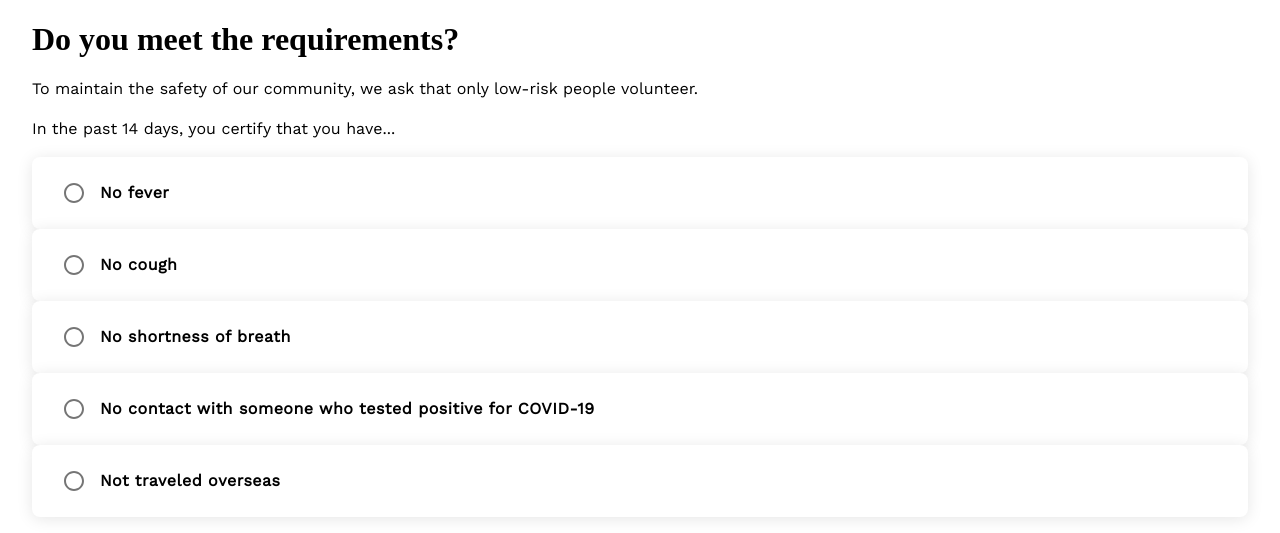
After one commit to amnahhashmi/shield, a Django app: page /volunteer in a window 1280 px wide. The commit adds this page. Shown: the part 317-850 px from the top of the page. Run offline with Django 3.2, Linux system fonts and the light colour scheme.

Commit message:
set up paging

```diff
--- a/errand_matcher/static/errand_matcher/requirements.css
+++ b/errand_matcher/static/errand_matcher/begin-signup.css
@@ -1,6 +1,10 @@
 /*volunteer-requirements.css*/
 div {
 	padding: 8px 24px;
+}
+
+.page {
+	padding: 0px 0px;
 }
 
 .subhead {
--- a/errand_matcher/static/errand_matcher/requirements.js
+++ b/errand_matcher/static/errand_matcher/begin-signup.js
@@ -1,4 +1,4 @@
-// requirements.js
+// begin-signup.js
 // script for 'requirements' endpoint
 // SV: TODO
 
@@ -12,7 +12,12 @@ $(document).ready(function() {
     		// Show affirmative
        		$('.affirmative').css('display','flex')
        		$('.affirmative').focus()
-       		// TODO: send to next view
+
+       		// Change page displayed
+       		$('#reqs-page').css('display', 'none')
+       		$('#email-page').css('display', 'flex')
+
+       		// TODO change back-button event handler
     	}
     	else {
     		// Hide affirmative
--- /dev/null
+++ b/errand_matcher/templates/errand_matcher/begin-signup.html
@@ -0,0 +1,39 @@
+{% load static %}
+<!DOCTYPE html>
+<html lang="en">
+	<head>
+		<meta charset="utf-8"/>
+		<meta http-equiv="X-UA-Compatible" content="IE=edge"/>
+		<meta name="viewport" content="width=device-width, initial-scale=1"/>
+
+		<!-- import fonts -->
+		<link href="https://fonts.googleapis.com/css?family=Work+Sans&display=swap" rel="stylesheet">
+
+		<!-- import jQuery -->
+		<script src="https://ajax.googleapis.com/ajax/libs/jquery/3.4.1/jquery.min.js"></script>
+
+		<title>Livelyhood - Volunteer</title>
+
+        <!-- CUSTOM STYLESHEETS -->
+        <link href="{% static 'errand_matcher/style.css' %}" rel="stylesheet"/>
+        <link href="{% static 'errand_matcher/begin-signup.css' %}" rel="stylesheet"/>
+
+        <!-- PAGE SOURCE -->
+        <script src="{% static 'errand_matcher/begin-signup.js' %}"></script>
+	</head>
+	<body>
+		<div class="nav-bar">
+			<a href='#'>
+				<object type="image/svg+xml" data="{% static 'errand_matcher/icons/backarrow.svg' %}" class="button">
+				</object>
+			</a>
+		</div>
+		<div class="page" id="reqs-page">
+			{% include "errand_matcher/requirements.html" %}
+		</div>
+
+		<div class="page" id="email-page">
+			<!-- email entry view goes here -->
+		</div>
+	</body>
+</html>
--- a/errand_matcher/templates/errand_matcher/requirements.html
+++ b/errand_matcher/templates/errand_matcher/requirements.html
@@ -1,34 +1,3 @@
-{% load static %}
-<!DOCTYPE html>
-<html lang="en">
-	<head>
-		<meta charset="utf-8"/>
-		<meta http-equiv="X-UA-Compatible" content="IE=edge"/>
-		<meta name="viewport" content="width=device-width, initial-scale=1"/>
-
-		<!-- import fonts -->
-		<link href="https://fonts.googleapis.com/css?family=Work+Sans&display=swap" rel="stylesheet">
-
-		<!-- import jQuery -->
-		<script src="https://ajax.googleapis.com/ajax/libs/jquery/3.4.1/jquery.min.js"></script>
-
-		<title>Volunteer Requirements</title>
-
-        <!-- CUSTOM STYLESHEETS -->
-        <link href="{% static 'errand_matcher/style.css' %}" rel="stylesheet"/>
-        <link href="{% static 'errand_matcher/requirements.css' %}" rel="stylesheet"/>
-
-        <!-- PAGE SOURCE -->
-        <script src="{% static 'errand_matcher/requirements.js' %}"></script>
-
-	</head>
-	<body>
-		<div class="nav-bar">
-			<a href='#'>
-				<object type="image/svg+xml" data="{% static 'errand_matcher/icons/backarrow.svg' %}" class="button">
-				</object>
-			</a>
-		</div>
 <div class="h5_32">
 	Do you meet the requirements?
 </div>
@@ -50,7 +19,6 @@
 		<span class="req-item req-cbox"></span>
 		<span class="req-item body_bold_16">No cough</span>
 	</label>
-
 
 	<label for="vol-reqs-shortness-cbox" class="option-box">
 		<input type="checkbox" class="req-input" id="vol-reqs-shortness-cbox" name="vol-reqs-shortness-cbox"/>
@@ -75,5 +43,3 @@
 <div class="body_bold_16 affirmative">
 	<b> Great! One last check to see if you're eligible to volunteer. </b>
 </div>
-	</body>
-</html>
--- a/errand_matcher/urls.py
+++ b/errand_matcher/urls.py
@@ -4,5 +4,5 @@ from . import views
 
 urlpatterns = [
     path('', views.index, name='index'),
-    path('requirements', views.requirements, name='requirements')
+    path('volunteer', views.begin_signup, name='begin_signup')
 ]
--- a/errand_matcher/views.py
+++ b/errand_matcher/views.py
@@ -4,5 +4,5 @@ from django.http import HttpResponse
 def index(request):
     return render(request, 'errand_matcher/index.html')
 
-def requirements(request):
-	return render(request, 'errand_matcher/requirements.html')
+def begin_signup(request):
+	return render(request, 'errand_matcher/begin-signup.html')
```
Lines whose indentation alone changed are shown as unchanged.
